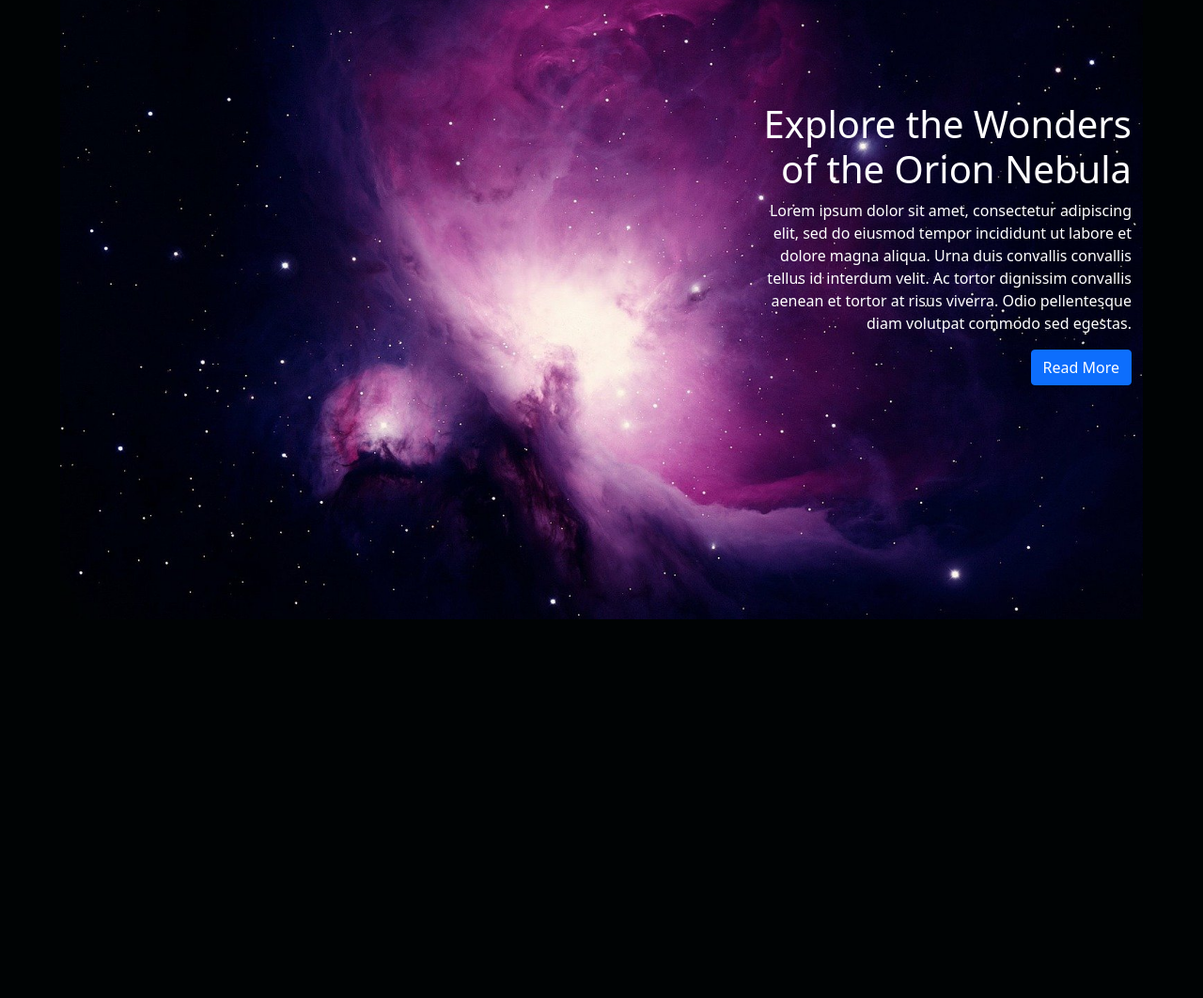
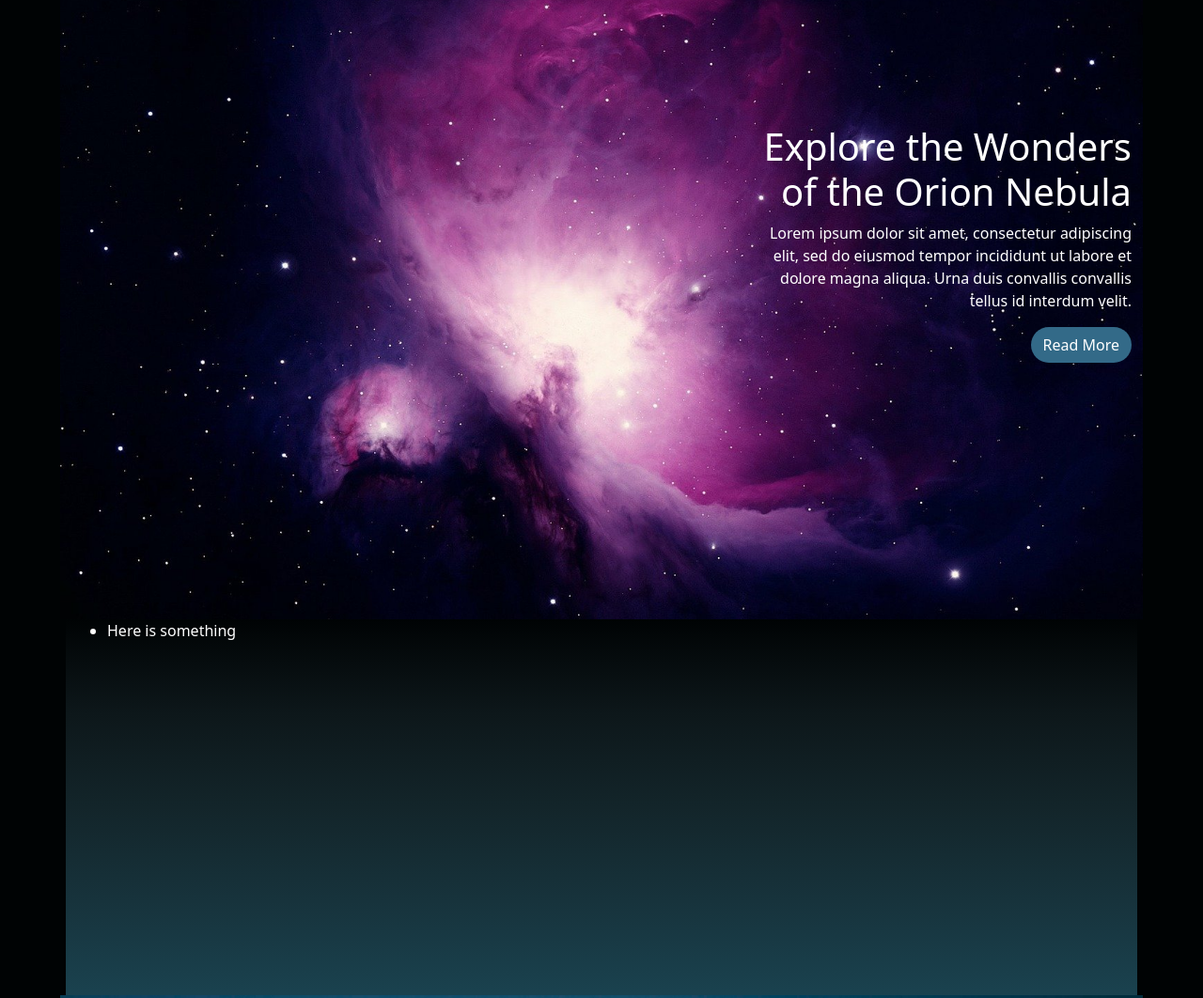
Before and after one commit to MilesAngels/astronomy-exs, a plain HTML site: page index.html in a window 1280 px wide. Shown: the part 215-1277 px from the top of the page at 94% size. Before the commit the page ends 874 px from the top, so only its background shows below. Drawn offline with nearby package versions, Linux system fonts and the light colour scheme.

Commit message:
adding aribbon section

```diff
--- a/css/body.css
+++ b/css/body.css
@@ -10,13 +10,13 @@ body {
     align-items: center;
 }
 
-
+/************** Hero Section **************/
 .section1 {
     background-image:url('../img/orion-nebula.jpg');
     background-size: cover;
-    /* background-repeat: no-repeat; */
+    background-repeat: no-repeat;
     width: 100%;
-    max-width: 90vw;
+    max-width: 90%;
     height: 100vh;
 }
 
@@ -25,7 +25,54 @@ body {
     text-align: right;
     max-width: 400px;
 }
+/************** End of Hero Section **************/
 
-.heading-container > p {
 
+/************** Launch Section **************/
+.section2 {
+    background-image:url('../img/spacex.jpg');
+    background-size: cover;
+    background-repeat: no-repeat;
+    width: 100%;
+    max-width: 90%;
+    height: 100vh;
 }
+
+.heading-container {
+    position: relative;
+    text-align: right;
+    max-width: 400px;
+}
+/************** End of Launch Section **************/
+
+
+/************** Ribbon Section **************/
+.ribbon1 {
+    height: 50vh;
+    background-image: linear-gradient(to top, #1a424f, #17333c, #13252a, #0d171a, #000304);
+}
+
+.ribbon1-card {
+    width: 300px;
+    height: 50vh;
+    color: #fff;
+}
+/************** Ribbon Section **************/
+
+
+/************** Button **************/
+.btn {
+    border-radius: 50px;
+}
+
+.btn1 {
+    background-color: #336a88;
+    color: #fff;
+    text-align: center;
+}
+
+.btn1:hover {
+    background-color: #342133;
+    color: #fff;
+}
+/************** End of Button **************/
--- a/index.html
+++ b/index.html
@@ -65,12 +65,23 @@
         <section class="container section1 flex align-center justify-content-end">
             <figcaption class="heading-container text-white">
                 <h1>Explore the Wonders of the Orion Nebula</h1>
-                <p>Lorem ipsum dolor sit amet, consectetur adipiscing elit, sed do eiusmod tempor incididunt ut labore et dolore magna aliqua. Urna duis convallis convallis tellus id interdum velit. Ac tortor dignissim convallis aenean et tortor at risus viverra. Odio pellentesque diam volutpat commodo sed egestas.</p>
-                <button class="btn btn-primary">Read More</button>
+                <p>Lorem ipsum dolor sit amet, consectetur adipiscing elit, sed do eiusmod tempor incididunt ut labore et dolore magna aliqua. Urna duis convallis convallis tellus id interdum velit.</p>
+                <button class="btn btn1">Read More</button>
             </figcaption>
         </section>
-        <section>
-
+        <section class="container ribbon1 flex">
+            <div>
+                <ul>
+                    <li class="ribbon1-card">Here is something</li>
+                    <!-- <li class="ribbon1-card"></li>
+                    <li class="ribbon1-card"></li> -->
+                </ul>
+            </div>
+        </section>
+        <section class="container section2 flex">
+            <figcaption>
+                <h2></h2>
+            </figcaption>
         </section>
     </main>
     <script src="https://cdn.jsdelivr.net/npm/bootstrap@5.1.3/dist/js/bootstrap.bundle.min.js" integrity="sha384-ka7Sk0Gln4gmtz2MlQnikT1wXgYsOg+OMhuP+IlRH9sENBO0LRn5q+8nbTov4+1p" crossorigin="anonymous"></script>
```
